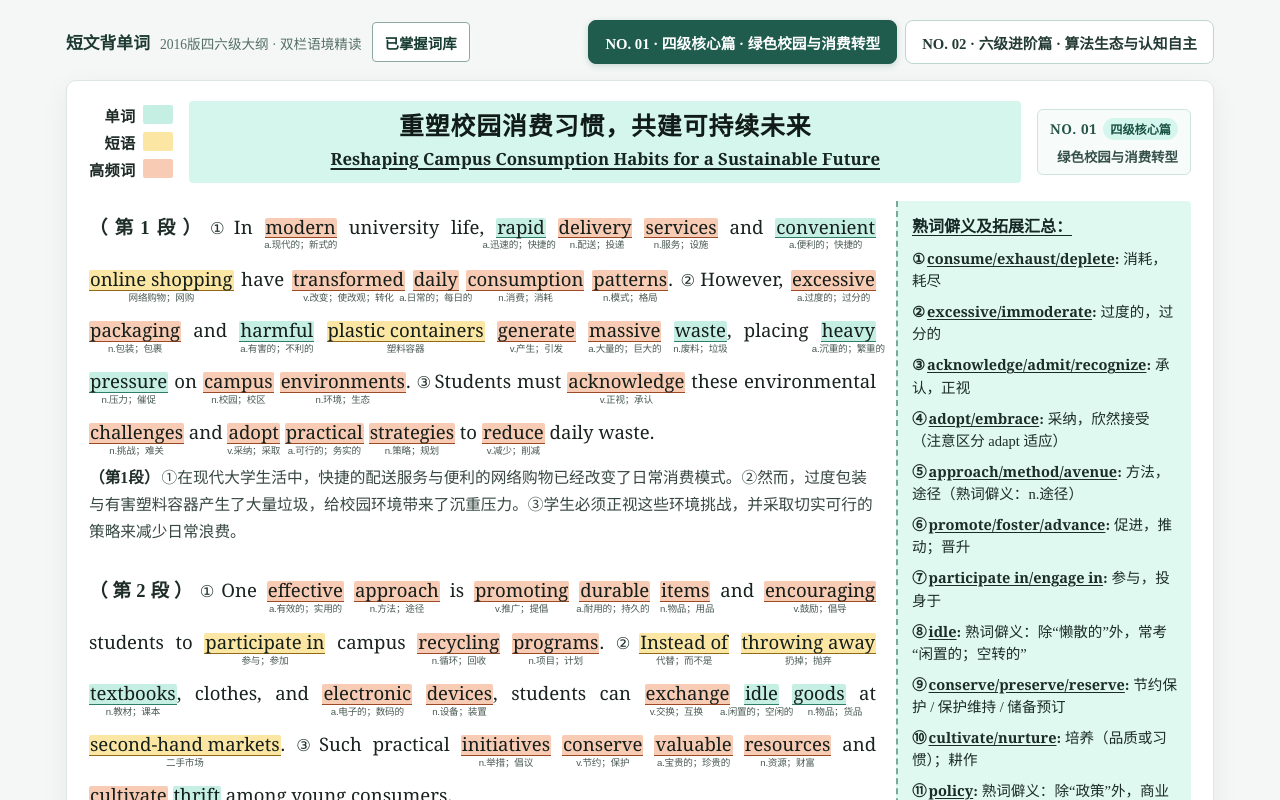
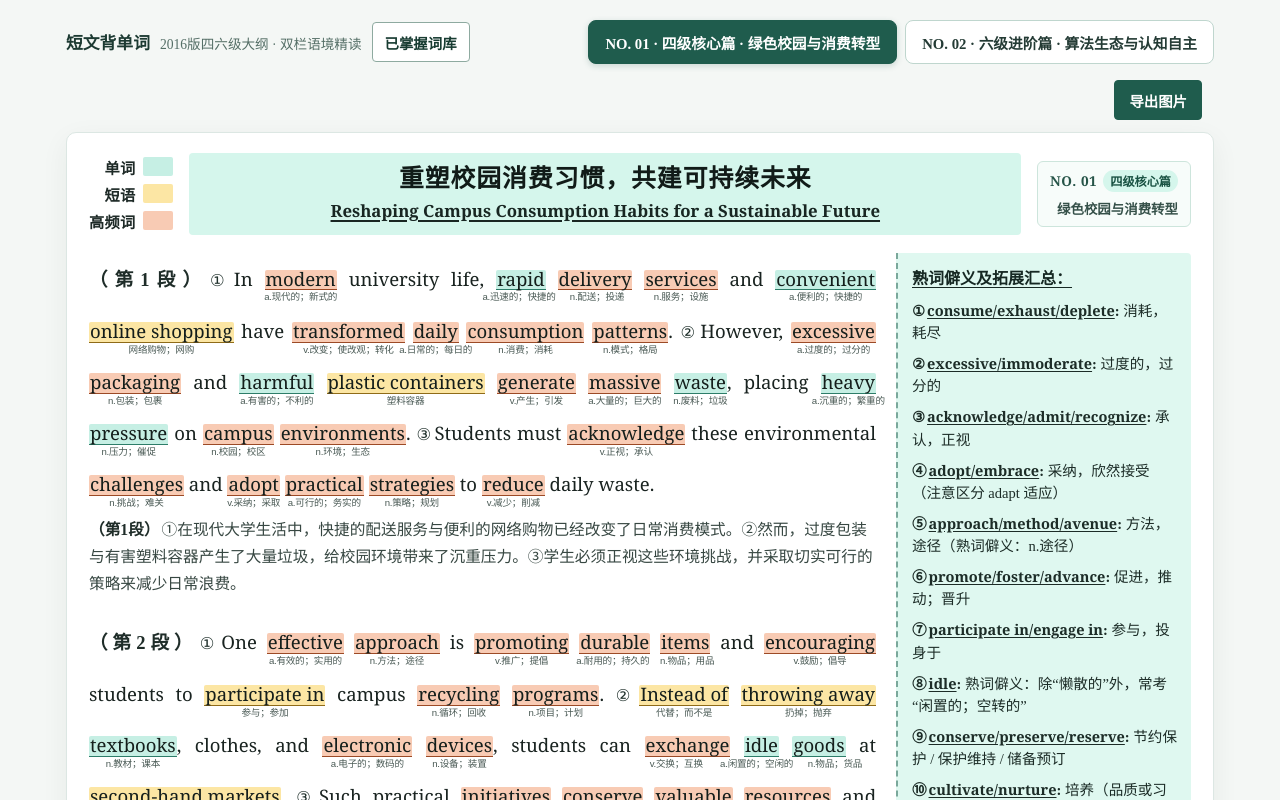
Before and after one commit to muou000/danci, a React (Vite) app: page / in a window 1280 px wide. Shown: the top 800 px of the page. Built offline with nearby package versions, Linux system fonts and the light colour scheme.

Commit message:
feat: export personalized passage PNG (#3)

```diff
--- a/package.json
+++ b/package.json
@@ -13,6 +13,7 @@
     "extract:syllabus": "tsx scripts/extract-syllabus.ts"
   },
   "dependencies": {
+    "html-to-image": "^1.11.13",
     "react": "^19.0.0",
     "react-dom": "^19.0.0"
   },
--- a/src/App.tsx
+++ b/src/App.tsx
@@ -1,11 +1,13 @@
 import { useEffect, useMemo, useRef, useState } from 'react';
+import { flushSync } from 'react-dom';
+import { toBlob } from 'html-to-image';
 import { PASSAGE_TIER_LABELS, type CompiledPassage } from './corpus';
 import { COMPILED_DEMO_PASSAGES } from './corpus/compiled-demos';
 import {
   LearningLibrary,
   type LearningItemSummary,
 } from './components/LearningLibrary';
-import { PassageCard } from './components/PassageCard';
+import { PassageCard, type PassageCardProps } from './components/PassageCard';
 import {
   readLearningState,
   recordPassageRead,
@@ -15,6 +17,26 @@ import {
 
 export interface AppProps {
   passages?: CompiledPassage[];
+}
+
+const PASSAGE_EXPORT_WIDTH = 1080;
+
+function passageImageFilename(passage: CompiledPassage): string {
+  const safeParts = `${passage.indexLabel}-${passage.titleZh}`
+    .replace(/[<>:"/\\|?*\u0000-\u001f]/g, '-')
+    .replace(/-+/g, '-');
+  return `${safeParts}.png`;
+}
+
+function downloadPng(blob: Blob, filename: string): void {
+  const imageUrl = URL.createObjectURL(blob);
+  const link = document.createElement('a');
+  link.href = imageUrl;
+  link.download = filename;
+  document.body.append(link);
+  link.click();
+  link.remove();
+  window.setTimeout(() => URL.revokeObjectURL(imageUrl), 0);
 }
 
 function collectLearningItems(passages: CompiledPassage[]): LearningItemSummary[] {
@@ -49,6 +71,9 @@ export function App({ passages = COMPILED_DEMO_PASSAGES }: AppProps) {
   const [activeId, setActiveId] = useState<string>(passages[0]?.id ?? '');
   const [isLibraryOpen, setIsLibraryOpen] = useState(false);
   const libraryTrigger = useRef<HTMLButtonElement>(null);
+  const exportCardRef = useRef<HTMLElement>(null);
+  const [isExporting, setIsExporting] = useState(false);
+  const [exportMessage, setExportMessage] = useState('');
   const [learningState, setLearningState] = useState<LearningState>(() => {
     const saved = readLearningState();
     return passages[0] ? recordPassageRead(saved, passages[0].id) : saved;
@@ -100,6 +125,19 @@ export function App({ passages = COMPILED_DEMO_PASSAGES }: AppProps) {
 
   const activePassage =
     passages.find((p) => p.id === activeId) ?? passages[0];
+  const activePassageCardProps: PassageCardProps | null = activePassage
+    ? {
+        passage: activePassage,
+        masteredItemKeys: new Set(learningState.masteredItemKeys),
+        onToggleMastered: toggleMasteredItem,
+        hiddenExpansionIds:
+          learningState.hiddenExpansionIds[activePassage.id] ?? [],
+        onHideExpansion: (entryId) =>
+          setExpansionHidden(activePassage.id, entryId, true),
+        onRestoreExpansion: (entryId) =>
+          setExpansionHidden(activePassage.id, entryId, false),
+      }
+    : null;
   const learningItems = useMemo(() => collectLearningItems(passages), [passages]);
 
   const restoreMasteredItems = (itemKeys: string[]) => {
@@ -110,6 +148,32 @@ export function App({ passages = COMPILED_DEMO_PASSAGES }: AppProps) {
         (key) => !restored.has(key)
       ),
     });
+  };
+
+  const exportPassageImage = async () => {
+    if (!activePassage) return;
+
+    flushSync(() => {
+      setIsExporting(true);
+      setExportMessage('正在生成高清图片...');
+    });
+    try {
+      const exportCard = exportCardRef.current;
+      if (!exportCard) throw new Error('Passage image is not ready.');
+      const png = await toBlob(exportCard, {
+        width: PASSAGE_EXPORT_WIDTH,
+        pixelRatio: 2,
+        backgroundColor: '#ffffff',
+      });
+      if (!png) throw new Error('Unable to create passage image.');
+
+      downloadPng(png, passageImageFilename(activePassage));
+      setExportMessage('高清 PNG 图片已开始下载。');
+    } catch {
+      setExportMessage('图片导出失败，请重试。');
+    } finally {
+      setIsExporting(false);
+    }
   };
 
   return (
@@ -155,22 +219,46 @@ export function App({ passages = COMPILED_DEMO_PASSAGES }: AppProps) {
       </nav>
 
       <main className="app-main">
-        {activePassage && (
-          <PassageCard
-            key={activePassage.id}
-            passage={activePassage}
-            masteredItemKeys={new Set(learningState.masteredItemKeys)}
-            onToggleMastered={toggleMasteredItem}
-            hiddenExpansionIds={
-              learningState.hiddenExpansionIds[activePassage.id] ?? []
-            }
-            onHideExpansion={(entryId) =>
-              setExpansionHidden(activePassage.id, entryId, true)
-            }
-            onRestoreExpansion={(entryId) =>
-              setExpansionHidden(activePassage.id, entryId, false)
-            }
-          />
+        {activePassageCardProps && (
+          <>
+            <div className="passage-actions">
+              <button
+                type="button"
+                className="passage-export-button"
+                aria-busy={isExporting}
+                disabled={isExporting}
+                onClick={exportPassageImage}
+              >
+                {isExporting ? '正在导出图片...' : '导出图片'}
+              </button>
+              <span
+                className="passage-export-status"
+                role={exportMessage ? 'status' : undefined}
+                aria-live="polite"
+              >
+                {exportMessage}
+              </span>
+            </div>
+            <PassageCard
+              key={activePassageCardProps.passage.id}
+              {...activePassageCardProps}
+            />
+            {isExporting && (
+              <div
+                className="passage-export-stage"
+                aria-hidden="true"
+                inert
+                style={{ width: PASSAGE_EXPORT_WIDTH }}
+              >
+                <PassageCard
+                  key={`export-${activePassageCardProps.passage.id}`}
+                  {...activePassageCardProps}
+                  exportMode
+                  exportRef={exportCardRef}
+                />
+              </div>
+            )}
+          </>
         )}
       </main>
       {isLibraryOpen && (
--- a/src/components/PassageCard.tsx
+++ b/src/components/PassageCard.tsx
@@ -1,4 +1,4 @@
-import { useState } from 'react';
+import { type Ref, useState } from 'react';
 import {
   PASSAGE_TIER_LABELS,
   toCircledNumber,
@@ -13,18 +13,22 @@ export interface PassageCardProps {
   hiddenExpansionIds: string[];
   onHideExpansion: (entryId: string) => void;
   onRestoreExpansion: (entryId: string) => void;
+  exportMode?: boolean;
+  exportRef?: Ref<HTMLElement>;
 }
 
 interface InlineAnnotationProps {
   token: InlineAnnotationToken;
   isMastered: boolean;
   onToggleMastered: (itemKey: string) => void;
+  exportMode: boolean;
 }
 
 function InlineAnnotation({
   token,
   isMastered,
   onToggleMastered,
+  exportMode,
 }: InlineAnnotationProps) {
   return (
     <span
@@ -34,6 +38,15 @@ function InlineAnnotation({
       data-category={token.category}
       data-item-key={token.itemKey}
     >
+      {exportMode ? (
+        <span
+          className={`inline-annotation__surface${
+            isMastered ? ' inline-annotation__surface--mastered' : ''
+          }`}
+        >
+          {token.surface}
+        </span>
+      ) : (
         <button
           type="button"
           className={`inline-annotation__surface${
@@ -46,6 +59,7 @@ function InlineAnnotation({
         >
           {token.surface}
         </button>
+      )}
       {!isMastered && (
         <span
           className="inline-annotation__gloss"
@@ -72,6 +86,8 @@ export function PassageCard({
   hiddenExpansionIds,
   onHideExpansion,
   onRestoreExpansion,
+  exportMode = false,
+  exportRef,
 }: PassageCardProps) {
   const [showHiddenExpansions, setShowHiddenExpansions] = useState(false);
   const hiddenSet = new Set(hiddenExpansionIds);
@@ -92,7 +108,7 @@ export function PassageCard({
     )
   );
 
-  const expansionRecovery = hiddenExpansions.length > 0 && (
+  const expansionRecovery = !exportMode && hiddenExpansions.length > 0 && (
     <div className="passage-expansion__recovery">
       <button
         type="button"
@@ -123,7 +139,10 @@ export function PassageCard({
   );
 
   return (
-    <article className="passage-card">
+    <article
+      ref={exportRef}
+      className={`passage-card${exportMode ? ' passage-card--export' : ''}`}
+    >
       <header className="passage-card__header">
         <section className="passage-legend" aria-label="标注图例">
           <div className="passage-legend__item">
@@ -210,6 +229,7 @@ export function PassageCard({
                           token={token}
                           isMastered={masteredItemKeys.has(token.itemKey)}
                           onToggleMastered={onToggleMastered}
+                          exportMode={exportMode}
                         />
                       );
                     })}
@@ -238,18 +258,9 @@ export function PassageCard({
           <aside className="passage-expansion" aria-label="熟词僻义及拓展汇总">
             <h2 className="passage-expansion__title">熟词僻义及拓展汇总：</h2>
             <ol className="passage-expansion__list">
-              {visibleExpansions.map((entry, idx) => (
-                <li
-                  key={entry.id}
-                  className="passage-expansion__item"
-                  data-expansion-id={entry.id}
-                >
-                  <button
-                    type="button"
-                    className="passage-expansion__hide-entry"
-                    aria-label={`隐藏拓展条目 ${entry.expression}`}
-                    onClick={() => onHideExpansion(entry.id)}
-                  >
+              {visibleExpansions.map((entry, idx) => {
+                const content = (
+                  <>
                     <span className="passage-expansion__num">
                       {toCircledNumber(idx + 1)}
                     </span>
@@ -260,9 +271,30 @@ export function PassageCard({
                     <span className="passage-expansion__desc">
                       {entry.explanation}
                     </span>
+                  </>
+                );
+
+                return (
+                  <li
+                    key={entry.id}
+                    className="passage-expansion__item"
+                    data-expansion-id={entry.id}
+                  >
+                    {exportMode ? (
+                      <span className="passage-expansion__entry">{content}</span>
+                    ) : (
+                      <button
+                        type="button"
+                        className="passage-expansion__hide-entry"
+                        aria-label={`隐藏拓展条目 ${entry.expression}`}
+                        onClick={() => onHideExpansion(entry.id)}
+                      >
+                        {content}
                       </button>
+                    )}
                   </li>
-              ))}
+                );
+              })}
             </ol>
             {expansionRecovery}
           </aside>
--- a/src/styles.css
+++ b/src/styles.css
@@ -876,3 +876,173 @@ body {
     gap: 2px;
   }
 }
+
+.passage-actions {
+  display: flex;
+  flex-wrap: wrap;
+  align-items: center;
+  justify-content: flex-end;
+  gap: 8px 12px;
+  margin-bottom: 12px;
+}
+
+.passage-export-button {
+  min-height: 40px;
+  padding: 8px 14px;
+  border: 1px solid #1f5c4d;
+  border-radius: 4px;
+  background: #1f5c4d;
+  color: #ffffff;
+  font: inherit;
+  font-size: 0.9rem;
+  font-weight: 650;
+  cursor: pointer;
+}
+
+.passage-export-button:hover {
+  border-color: #194d40;
+  background: #194d40;
+}
+
+.passage-export-button:disabled {
+  border-color: #5c8478;
+  background: #5c8478;
+  cursor: progress;
+}
+
+.passage-export-button:focus-visible {
+  outline: 2px solid #c05b3a;
+  outline-offset: 2px;
+}
+
+.passage-export-status {
+  min-height: 1.2em;
+  color: #285c4c;
+  font-size: 0.88rem;
+  text-align: right;
+}
+
+.passage-export-stage {
+  position: fixed;
+  top: 0;
+  left: -12000px;
+  z-index: -1;
+  width: 1080px;
+  pointer-events: none;
+}
+
+.passage-card--export {
+  width: 100%;
+  min-width: 0;
+  max-width: none;
+  height: auto;
+  max-height: none;
+  overflow: visible;
+  padding: 20px 22px 26px;
+}
+
+.passage-card--export .passage-card__header {
+  grid-template-columns: auto minmax(0, 1fr) auto;
+  align-items: center;
+  gap: 16px;
+  margin-bottom: 18px;
+}
+
+.passage-card--export .passage-legend {
+  flex-direction: column;
+  flex-wrap: nowrap;
+  justify-content: initial;
+  gap: 5px;
+  order: initial;
+}
+
+.passage-card--export .passage-legend__item {
+  justify-content: flex-end;
+}
+
+.passage-card--export .passage-banner {
+  padding: 10px 20px 12px;
+  text-align: center;
+  order: initial;
+}
+
+.passage-card--export .passage-banner__zh {
+  font-size: 1.55rem;
+}
+
+.passage-card--export .passage-banner__en {
+  font-size: 1.05rem;
+}
+
+.passage-card--export .passage-meta {
+  width: auto;
+  min-width: 148px;
+  flex-direction: column;
+  align-items: flex-end;
+  justify-content: initial;
+  order: initial;
+}
+
+.passage-card--export .passage-card__body {
+  grid-template-columns: minmax(0, 1fr) 295px;
+  gap: 0;
+  min-height: 0;
+  height: auto;
+  max-height: none;
+  overflow: visible;
+}
+
+.passage-card--export .passage-card__body--full-width {
+  grid-template-columns: minmax(0, 1fr);
+}
+
+.passage-card--export .passage-main {
+  min-width: 0;
+  padding-right: 20px;
+}
+
+.passage-card--export .passage-card__body--full-width .passage-main {
+  padding-right: 0;
+}
+
+.passage-card--export .passage-paragraph__en {
+  font-size: 1.16rem;
+  line-height: 2.75;
+  text-align: justify;
+  text-justify: inter-word;
+}
+
+.passage-card--export .inline-annotation__gloss {
+  font-size: 0.60rem;
+  letter-spacing: -0.025em;
+}
+
+.passage-card--export .passage-paragraph__zh {
+  font-size: 0.98rem;
+}
+
+.passage-card--export .passage-expansion {
+  border-top: 0;
+  border-left: 2px dashed var(--divider-dashed);
+  border-radius: 0 4px 4px 0;
+  padding: 12px 14px 16px;
+}
+
+.passage-expansion__entry,
+.passage-expansion__hide-entry,
+.passage-expansion__restore-entry {
+  display: block;
+  width: 100%;
+  padding: 0;
+  border: 0;
+  background: transparent;
+  color: inherit;
+  font: inherit;
+  line-height: inherit;
+  text-align: left;
+}
+
+.passage-expansion__hide-entry,
+.passage-expansion__restore-entry {
+  cursor: pointer;
+}
```
Also changed, not shown: 2 other files (tests, documents, lock files or other folders). Lines whose indentation alone changed are shown as unchanged.
